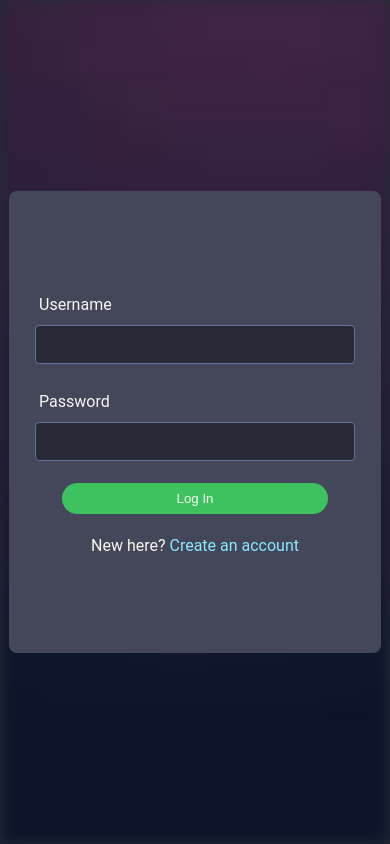
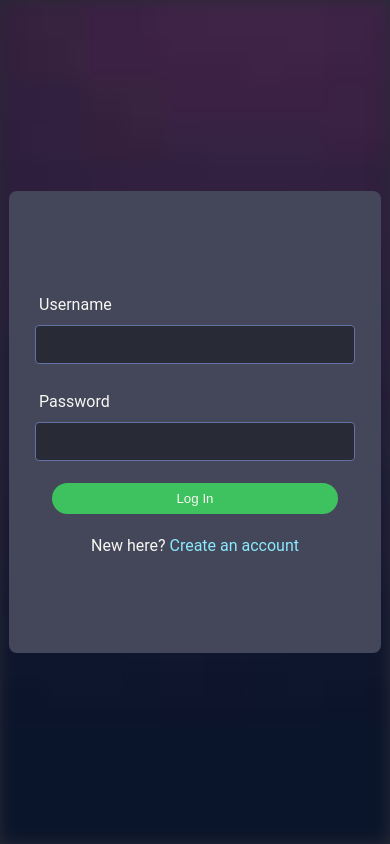
Before and after one commit to zanz1n/ws-messaging-example, a React (Vite) app in the folder packages/client/: page /login in a window 390 px wide. Built offline with nearby package versions, Linux system fonts and the light colour scheme.

Commit message:
more little fixes

```diff
--- a/packages/client/src/css/Login.css
+++ b/packages/client/src/css/Login.css
@@ -61,7 +61,7 @@ form label {
 }
 
 form button {
-    width: 80%;
+    width: 256px;
     padding: 8px;
     border-radius: 20px;
     background: var(--green);
@@ -107,4 +107,8 @@ form button:hover {
     .input-label {
         width: 98%;
     }
+
+    form button {
+        width: 86%;
+    }
 }
```
